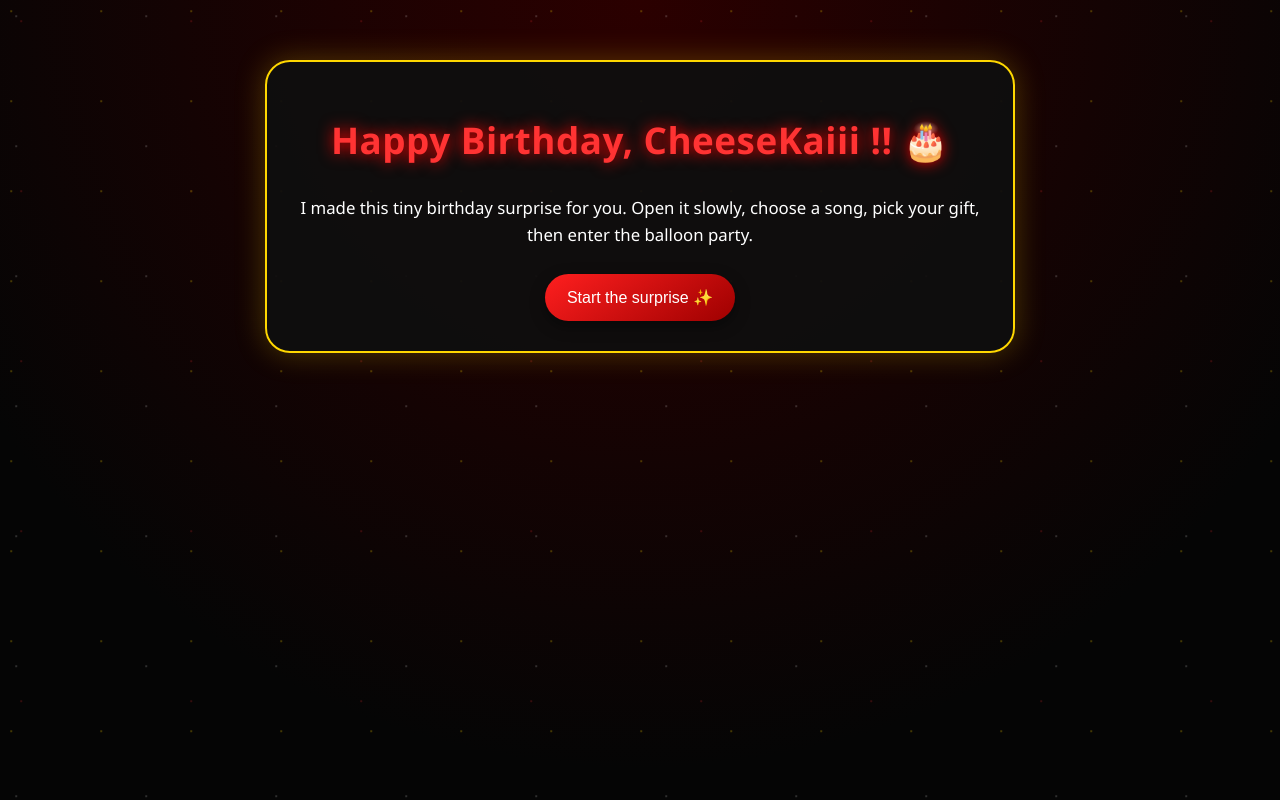
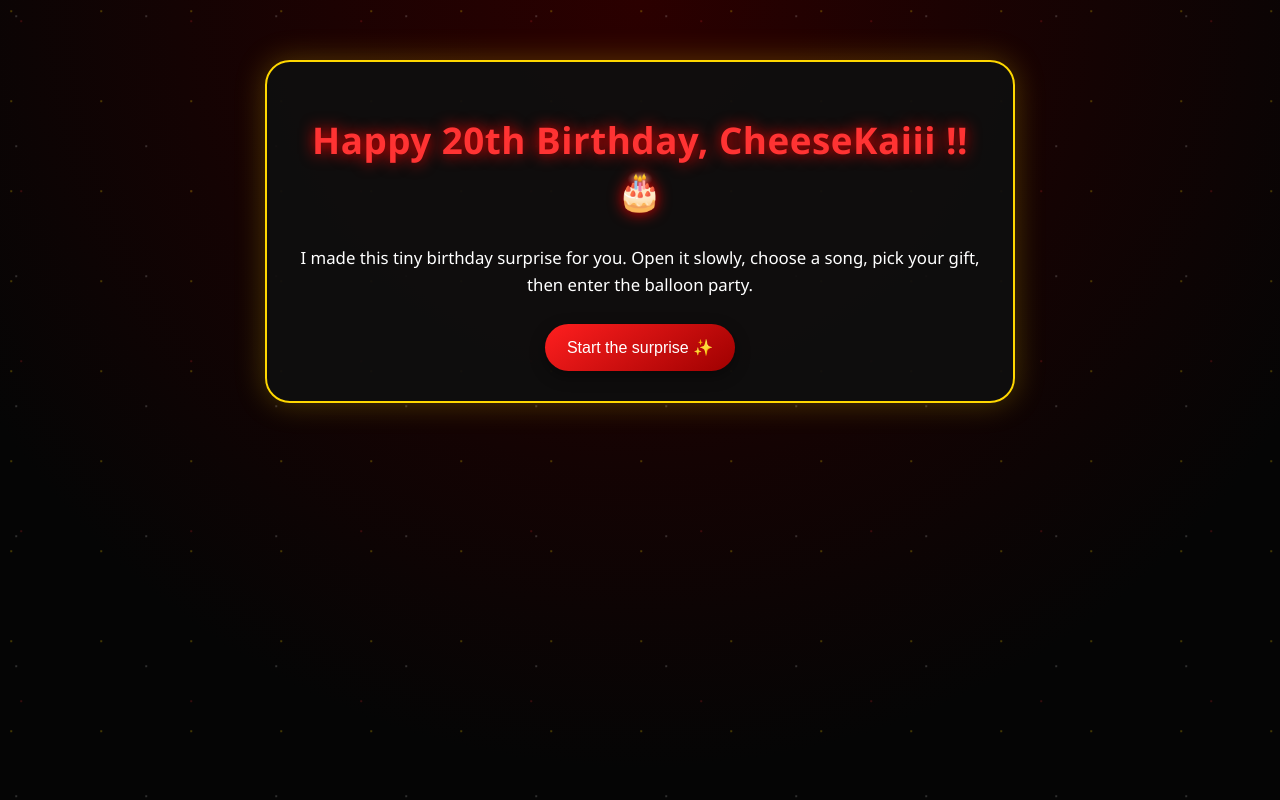
Before and after one commit to studygurl512-ctrl/click-the-balloons, a plain HTML site: page index.html in a window 1280 px wide. Drawn offline with Linux system fonts and the light colour scheme.

Commit message:
Add files via upload

```diff
--- a/index.html
+++ b/index.html
@@ -295,7 +295,7 @@
 
   <section class="page active" id="page1">
     <div class="card">
-      <h1>Happy Birthday, CheeseKaiii !! 🎂</h1>
+      <h1>Happy 20th Birthday, CheeseKaiii !! 🎂</h1>
       <p>
         I made this tiny birthday surprise for you.
         Open it slowly, choose a song, pick your gift, then enter the balloon party.
```
